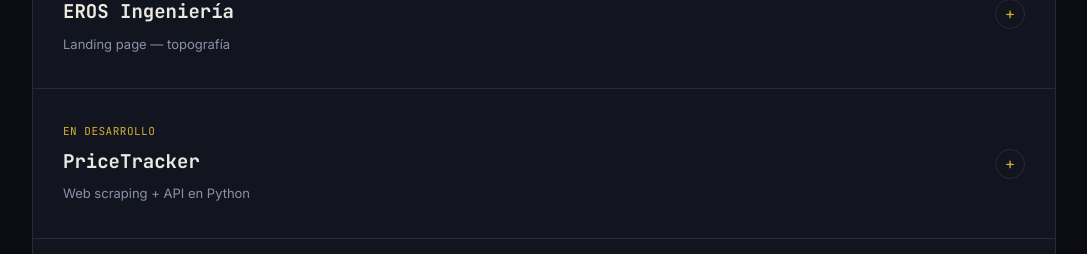
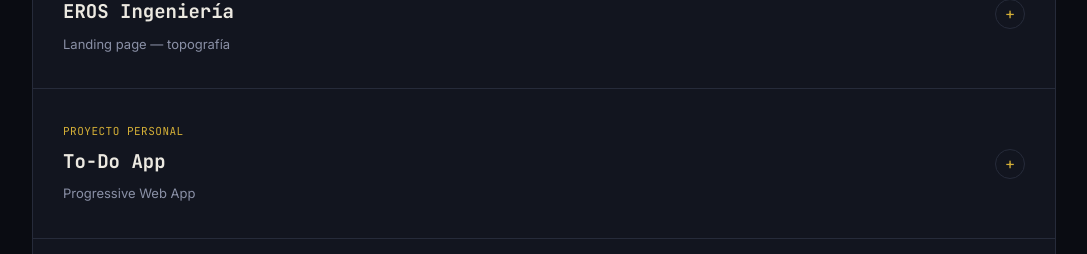
Before and after one commit to aldayr935-ux/CV-FULLSTACK-DEVELOPER, a Next.js app: page / in a window 1280 px wide. Shown: the part 2780-3034 px from the top of the page, without its empty margins (96-1183 px from the left). Built offline with nearby package versions, Linux system fonts and the light colour scheme.

Commit message:
actualizacion de proyectos

```diff
--- a/data/projects.ts
+++ b/data/projects.ts
@@ -48,12 +48,12 @@ export const projects: Project[] = [
     pills: ["HTML/CSS/JS", "Lenis", "IntersectionObserver", "Vercel"],
   },
   {
-    status: "EN DESARROLLO",
-    name: "PriceTracker",
-    role: "Web scraping + API en Python",
+    status: "PROYECTO PERSONAL",
+    name: "To-Do App",
+    role: "Progressive Web App",
     description:
-      "Herramienta de seguimiento de precios construida en Python: scraping con BeautifulSoup y Playwright, API con FastAPI y frontend en Next.js. Pensado como pieza de portafolio para mostrar mis habilidades certificadas en Python (PCEP) junto al desarrollo frontend.",
-    pills: ["Python", "FastAPI", "Playwright", "Next.js"],
+      "Aplicación de lista de tareas construida con React + Vite y TailwindCSS, PWA con VitePWA Plugin. Multiples listas almacenadas localmente Y menú de ajustes para cambiar la apariencia de la UI",
+    pills: ["React", "Vite", "Tailwind v4", "Vercel"],
   },
   {
     status: "CLIENTE",
```
